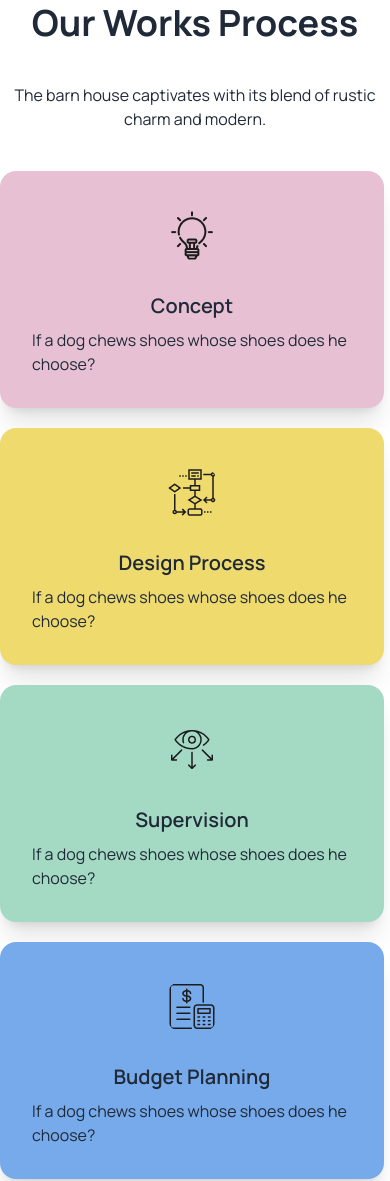
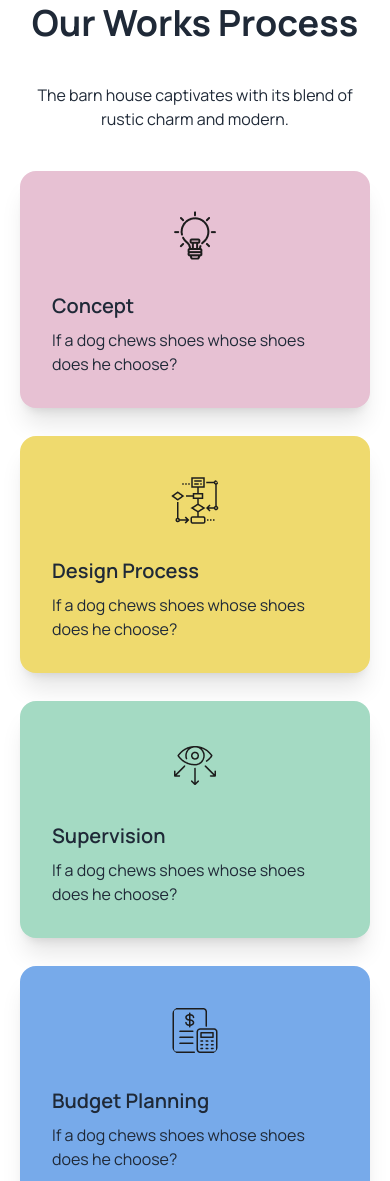
Before and after one commit to AmitKumarSutradhar/rinterio, a plain HTML site: page index.html in a window 390 px wide. Shown: the part 2046-3227 px from the top of the page. Drawn offline with nearby package versions, Linux system fonts and the light colour scheme.

Commit message:
Work process section responsive fix

```diff
--- a/index.html
+++ b/index.html
@@ -100,7 +100,7 @@
                     <div class="hero-content text-center">
                         <div class="">
                             <div class="">
-                                <img class="object-cover mx-auto" src="assets/banner.png" alt="">
+                                <img class="object-cover mx-auto w-full" src="assets/banner.png" alt="">
                             </div>
                             <h1 class="text-6xl font-extrabold">A barn house of this design has a <br> striking appearance</h1>
                             <p class="text-base py-6">
@@ -109,7 +109,7 @@
                             <div class="">
                                 <button class="btn bg-[#D0F2AA] rounded-full">
                                     View Details
-                                   <img src="assets/arrow-up-right.png" alt="">
+                                   <img src="assets/arrow-up-right.png" class="w-full" alt="">
                                   </button>
                             </div>
                         </div>
@@ -174,58 +174,58 @@
 
         <!-- How we works Section End -->
         <section id="how-we-works" class="py-32">
-            <div class="container mx-auto">
+            <div class="container mx-auto lg:px-0 px-5">
                 <p></p>
                 <h2 class="text-4xl font-bold text-center">Our Works Process</h2>
                 <p class="text-base text-center py-10">The barn house captivates with its blend of rustic charm and modern.</p>
-                <div class="grid md:grid-cols-4 grid-cols-1 gap-5">
-                    <div class="card bg-[#E7C1D3] w-96 shadow-xl">
+                <div class="grid lg:grid-cols-4  grid-cols-1 gap-7">
+                    <div class="card bg-[#E7C1D3] w-full shadow-xl ">
                         <figure class="px-10 pt-10 justify-start">
                           <img
                             src="assets/concept.png"
                             alt="Shoes"
-                            class="rounded-xl justify-start" />
+                            class="rounded-xl" />
                         </figure>
-                        <div class="card-body items-center text-center">
-                          <h2 class="card-title">Concept</h2>
-                          <p class="text-left">If a dog chews shoes whose shoes does he choose?</p>
+                        <div class="card-body">
+                          <h2 class="card-title ">Concept</h2>
+                          <p class="">If a dog chews shoes whose shoes does he choose?</p>
 
                         </div>
                     </div>
-                    <div class="card bg-[#EFDA6E] w-96 shadow-xl">
+                    <div class="card bg-[#EFDA6E] w-full shadow-xl">
                         <figure class="px-10 pt-10 justify-start">
                           <img
                             src="assets/flow-chart.png"
                             alt="Shoes"
                             class="rounded-xl" />
                         </figure>
-                        <div class="card-body items-center text-center">
+                        <div class="card-body">
                           <h2 class="card-title">Design Process</h2>
-                          <p class="text-left">If a dog chews shoes whose shoes does he choose?</p>
+                          <p class="">If a dog chews shoes whose shoes does he choose?</p>
 
                         </div>
                     </div>
-                    <div class="card bg-[#A4DAC3] w-96 shadow-xl">
+                    <div class="card bg-[#A4DAC3] w-full shadow-xl">
                         <figure class="px-10 pt-10 justify-start">
                           <img
                             src="assets/vision.png"
                             alt="Shoes"
                             class="rounded-xl" />
                         </figure>
-                        <div class="card-body items-center text-center">
+                        <div class="card-body">
                           <h2 class="card-title">Supervision</h2>
                           <p class="text-left">If a dog chews shoes whose shoes does he choose?</p>
 
                         </div>
                     </div>
-                    <div class="card bg-[#77AAEA] w-96 shadow-xl">
+                    <div class="card bg-[#77AAEA] w-full shadow-xl">
                         <figure class="px-10 pt-10 justify-start">
                           <img
                             src="assets/budget-planning.png"
                             alt="Shoes"
                             class="rounded-xl" />
                         </figure>
-                        <div class="card-body items-center text-center">
+                        <div class="card-body">
                           <h2 class="card-title">Budget Planning</h2>
                           <p class="text-left">If a dog chews shoes whose shoes does he choose?</p>
 
@@ -237,8 +237,8 @@
         <!-- How we works Section End -->
 
         <!-- Contact Us Section Start  -->
-        <section id="contact-form" class="" style="background-image: url('assets/bg.jpg');">
-            <div class="container mx-auto md:py-36 py-9">
+        <section id="contact-form" class="py-36" style="background-image: url('assets/bg.jpg'); background-repeat: no-repeat; background-size: cover;">
+            <div class="container mx-auto lg:px-36 px-9">
                 <p></p>
                 <h2 class="text-4xl font-bold text-center">Let’s Discuss Next Project</h2>
                 <p class="text-base text-center my-10">The barn house captivates with its blend of rustic charm and modern sophistication, featuring weathered wood, sleek metal accents.</p>
```
